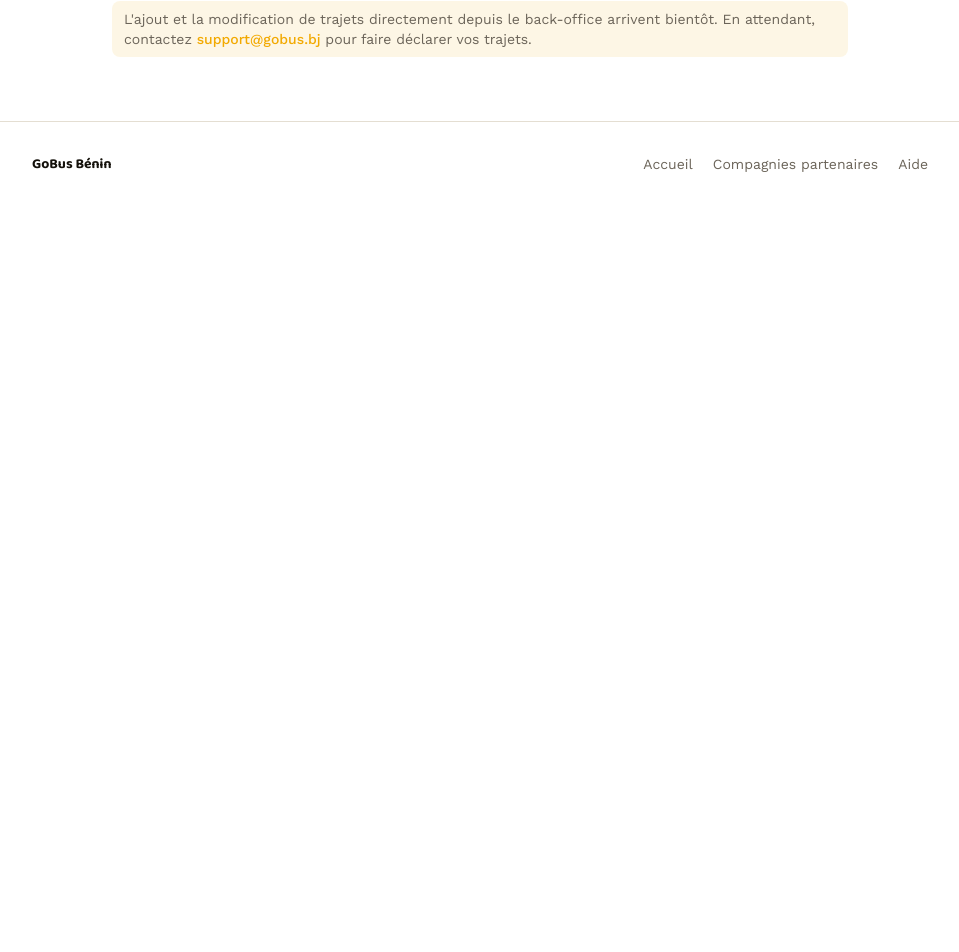
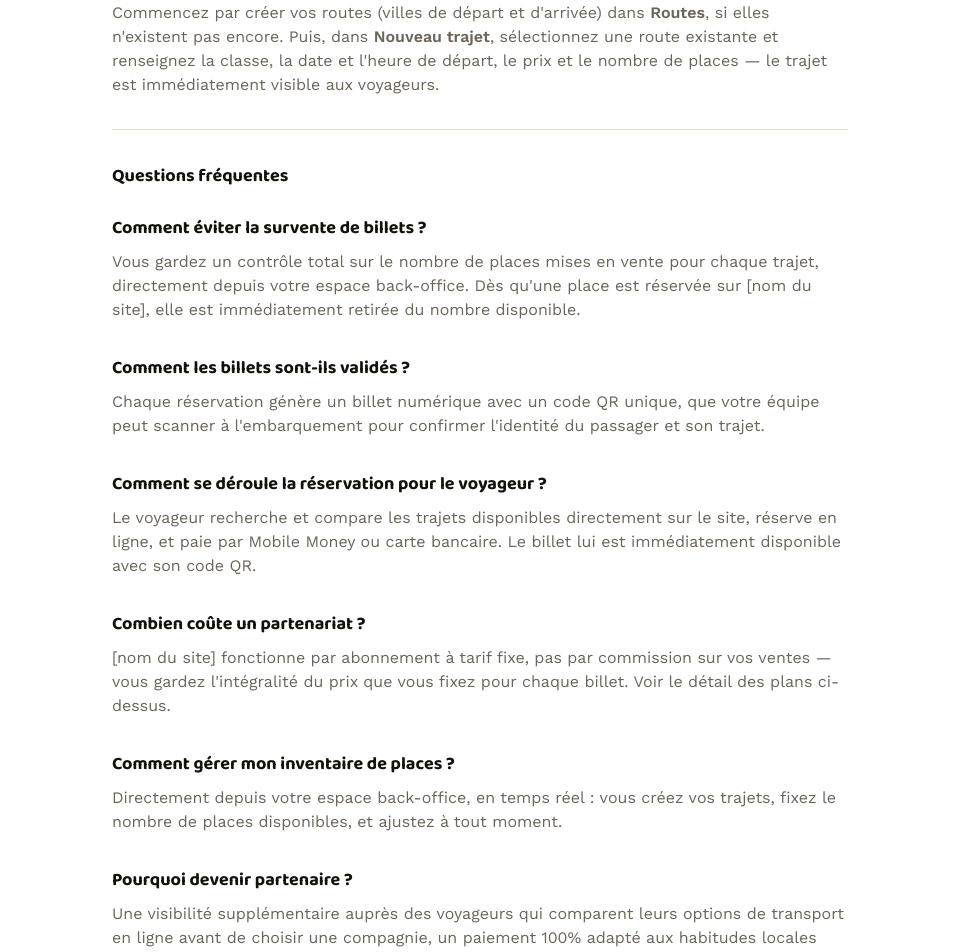
Before and after one commit to Mouch2026/gobus-benin, a Next.js app in the folder apps/web/: page /aide in a window 1280 px wide. Shown: the part 1278-2230 px from the top of the page, without its empty margins (160-1119 px from the left). Before the commit the page ends 1484 px from the top, so only its background shows below. Built offline with nearby package versions, Linux system fonts and the light colour scheme; no server answers; the database is empty.

Commit message:
Page aide : FAQ compagnies + correction du contenu périmé sur la déclaration de trajets

```diff
--- a/apps/web/app/aide/page.tsx
+++ b/apps/web/app/aide/page.tsx
@@ -160,15 +160,70 @@ export default async function AidePage() {
                 Après connexion, votre tableau de bord liste les trajets déjà déclarés pour votre
                 compagnie.
               </p>
-              <p className="rounded-lg bg-primary/10 px-3 py-2 text-sm">
-                L&apos;ajout et la modification de trajets directement depuis le back-office
-                arrivent bientôt. En attendant, contactez{" "}
-                <a href="mailto:support@gobus.bj" className="font-medium text-primary hover:underline">
-                  support@gobus.bj
-                </a>{" "}
-                pour faire déclarer vos trajets.
+              <p>
+                Commencez par créer vos routes (villes de départ et d&apos;arrivée) dans{" "}
+                <strong>Routes</strong>, si elles n&apos;existent pas encore. Puis, dans{" "}
+                <strong>Nouveau trajet</strong>, sélectionnez une route existante et renseignez la
+                classe, la date et l&apos;heure de départ, le prix et le nombre de places — le
+                trajet est immédiatement visible aux voyageurs.
               </p>
             </Question>
+
+            <div className="border-t border-border pt-8">
+              <h3 className="font-display text-lg font-bold text-foreground">
+                Questions fréquentes
+              </h3>
+              <div className="mt-6 flex flex-col gap-8">
+                <Question title="Comment éviter la survente de billets ?">
+                  <p>
+                    Vous gardez un contrôle total sur le nombre de places mises en vente pour
+                    chaque trajet, directement depuis votre espace back-office. Dès qu&apos;une
+                    place est réservée sur [nom du site], elle est immédiatement retirée du
+                    nombre disponible.
+                  </p>
+                </Question>
+
+                <Question title="Comment les billets sont-ils validés ?">
+                  <p>
+                    Chaque réservation génère un billet numérique avec un code QR unique, que
+                    votre équipe peut scanner à l&apos;embarquement pour confirmer l&apos;identité
+                    du passager et son trajet.
+                  </p>
+                </Question>
+
+                <Question title="Comment se déroule la réservation pour le voyageur ?">
+                  <p>
+                    Le voyageur recherche et compare les trajets disponibles directement sur le
+                    site, réserve en ligne, et paie par Mobile Money ou carte bancaire. Le billet
+                    lui est immédiatement disponible avec son code QR.
+                  </p>
+                </Question>
+
+                <Question title="Combien coûte un partenariat ?">
+                  <p>
+                    [nom du site] fonctionne par abonnement à tarif fixe, pas par commission sur
+                    vos ventes — vous gardez l&apos;intégralité du prix que vous fixez pour chaque
+                    billet. Voir le détail des plans ci-dessus.
+                  </p>
+                </Question>
+
+                <Question title="Comment gérer mon inventaire de places ?">
+                  <p>
+                    Directement depuis votre espace back-office, en temps réel : vous créez vos
+                    trajets, fixez le nombre de places disponibles, et ajustez à tout moment.
+                  </p>
+                </Question>
+
+                <Question title="Pourquoi devenir partenaire ?">
+                  <p>
+                    Une visibilité supplémentaire auprès des voyageurs qui comparent leurs options
+                    de transport en ligne avant de choisir une compagnie, un paiement 100% adapté
+                    aux habitudes locales (Mobile Money, carte bancaire), et une mise en ligne de
+                    vos trajets sans investissement technique de votre part.
+                  </p>
+                </Question>
+              </div>
+            </div>
           </Section>
         </div>
       </div>
```
